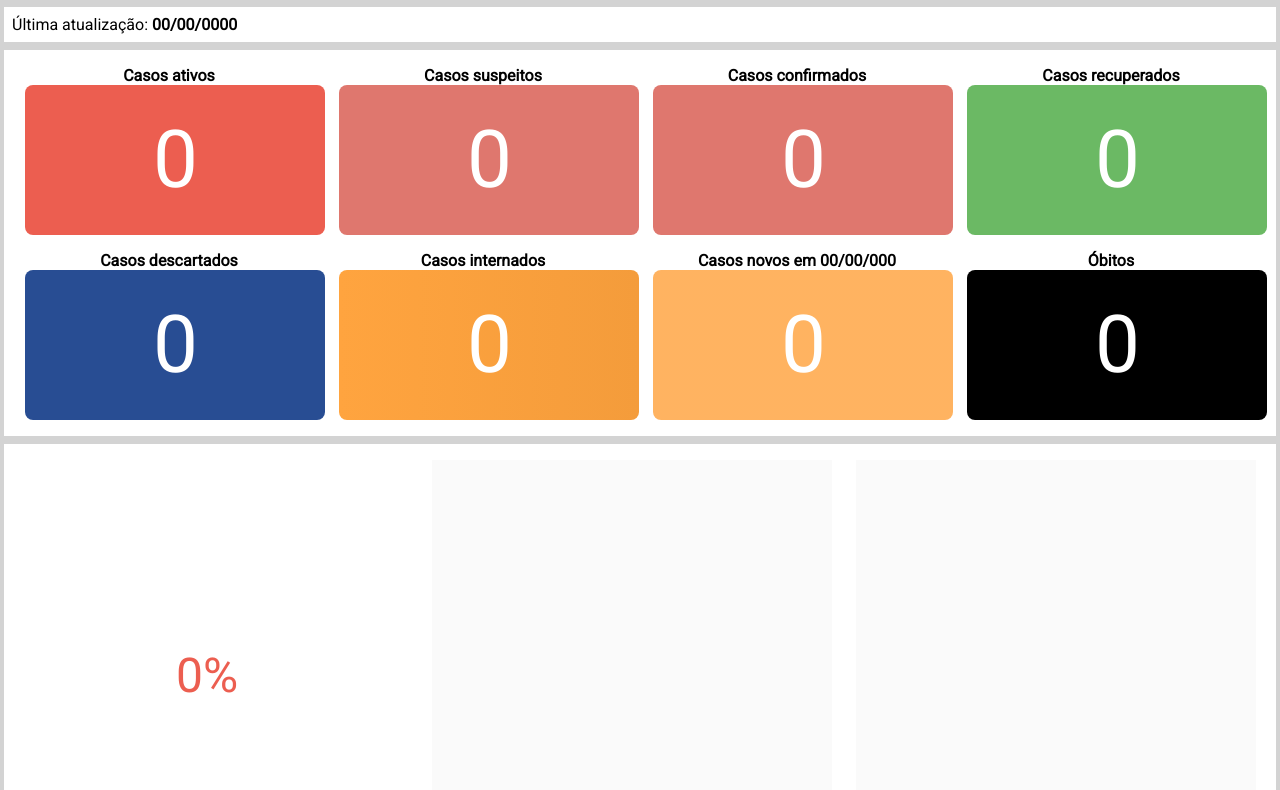
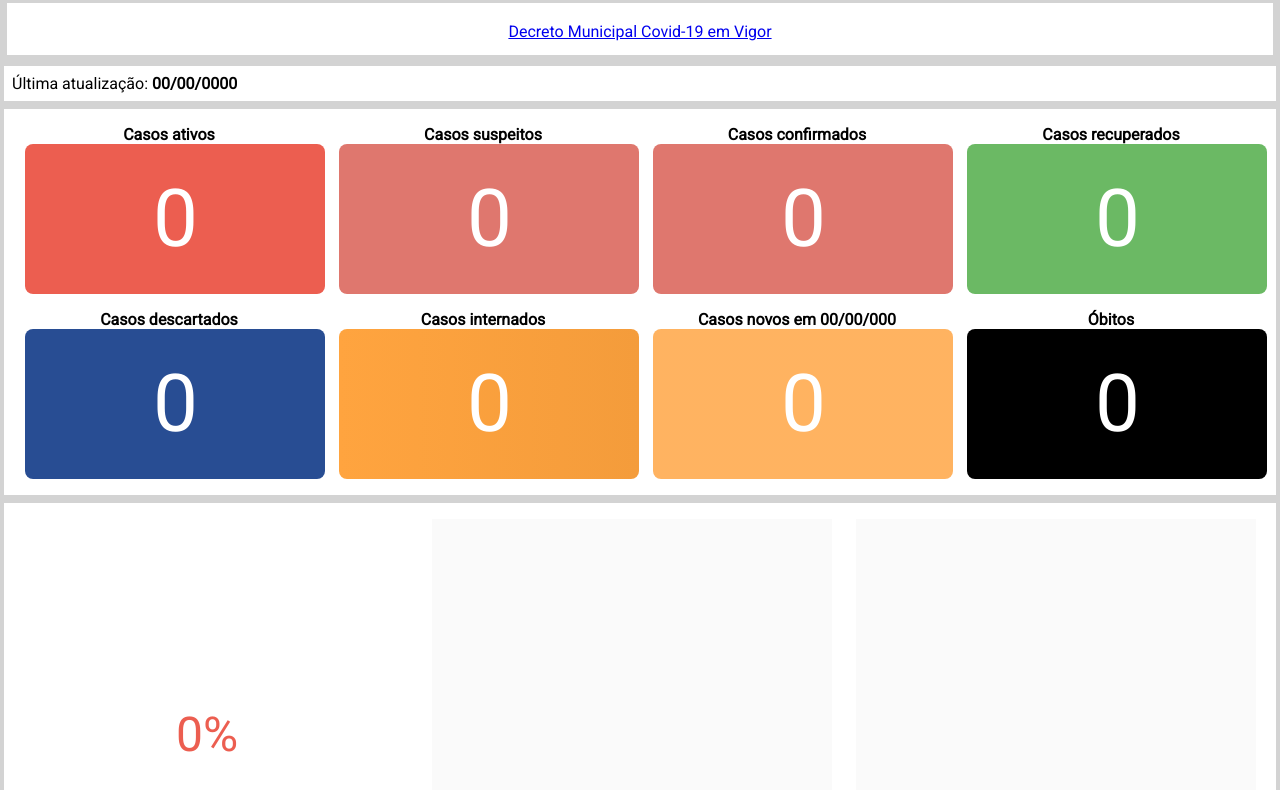
Before and after one commit to marcoaugustoandrade/covid19, a website: page html/index.html in a window 1280 px wide. Shown: the part 216-1006 px from the top of the page. Drawn offline with Linux system fonts and the light colour scheme; no server answers.

Commit message:
Adicionando informaçoes sobre o decreto em vigor

```diff
--- a/html/index.html
+++ b/html/index.html
@@ -69,6 +69,10 @@
 
     <section class="title">
         <h1>PAINEL COVID-19 VILHENA</h1>
+    </section>
+
+    <section class="title">
+        <a href="http://www.bit.ly/decretocovid19vilhena" style="font-size: 16px;">Decreto Municipal Covid-19 em Vigor</a>
     </section>
 
     <section class="update" id="update">
```
Also changed, not shown: src/index.html (+5 -1 lines).
